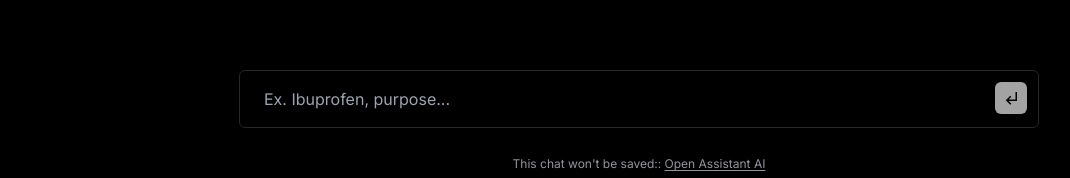
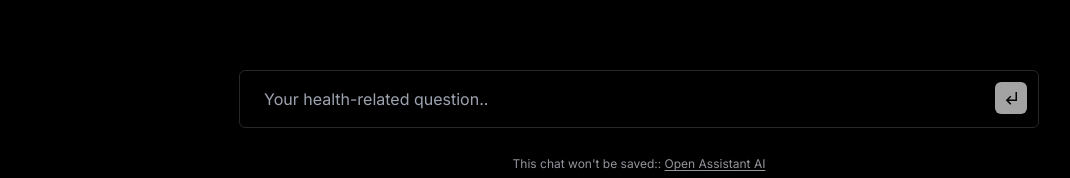
Before and after one commit to Yevhenbk/pharmchat, a Next.js app: page /askai in a window 1280 px wide. Shown: the part 612-790 px from the top of the page, without its empty margins (1-1071 px from the left). Built offline with nearby package versions, Linux system fonts and the light colour scheme.

Commit message:
add placeholder

```diff
--- a/src/app/askai/page.tsx
+++ b/src/app/askai/page.tsx
@@ -43,7 +43,7 @@ const Page: FC = () => {
       <ChatWindow messages={messages} />
       <form className="absolute bottom-[3rem] flex flex-row text-white
       justify-between gap-0 w-[80vw] md:w-[50rem]" onSubmit={handleHealthSubmit}>
-        <Input type="text" input="chat" placeholder="Ex. Ibuprofen, purpose..."
+        <Input type="text" input="chat" placeholder="Your health-related question.."
         value={input} onChange={handleInputChangeAndCheck} />
         <div className="absolute z-30 top-3 right-3">
           <Button type="submit" height={8} width="2rem" background="white" disabled={isButtonDisabled}
```
